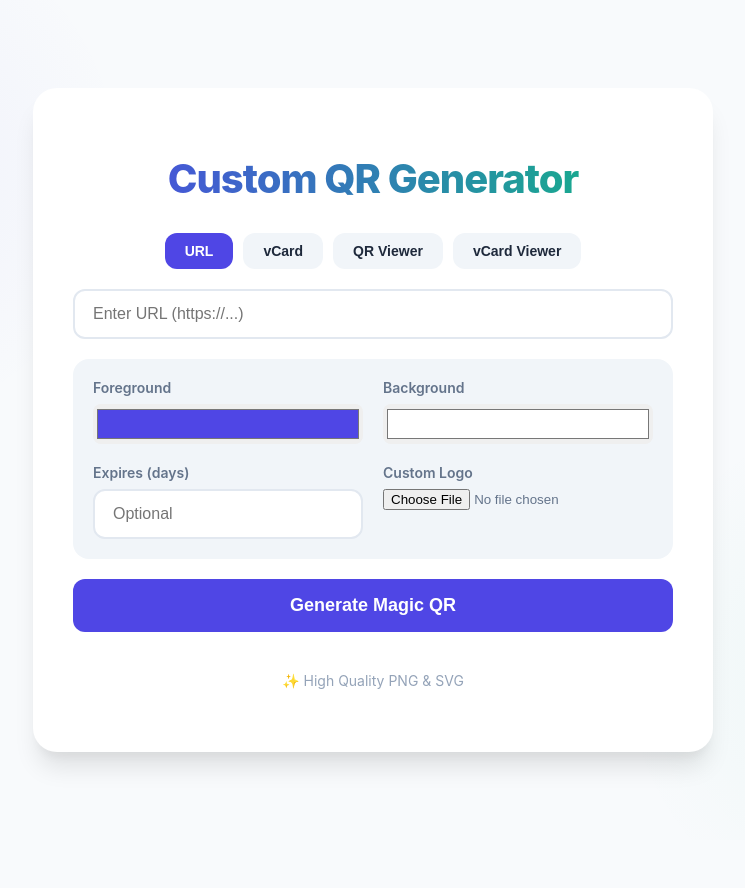
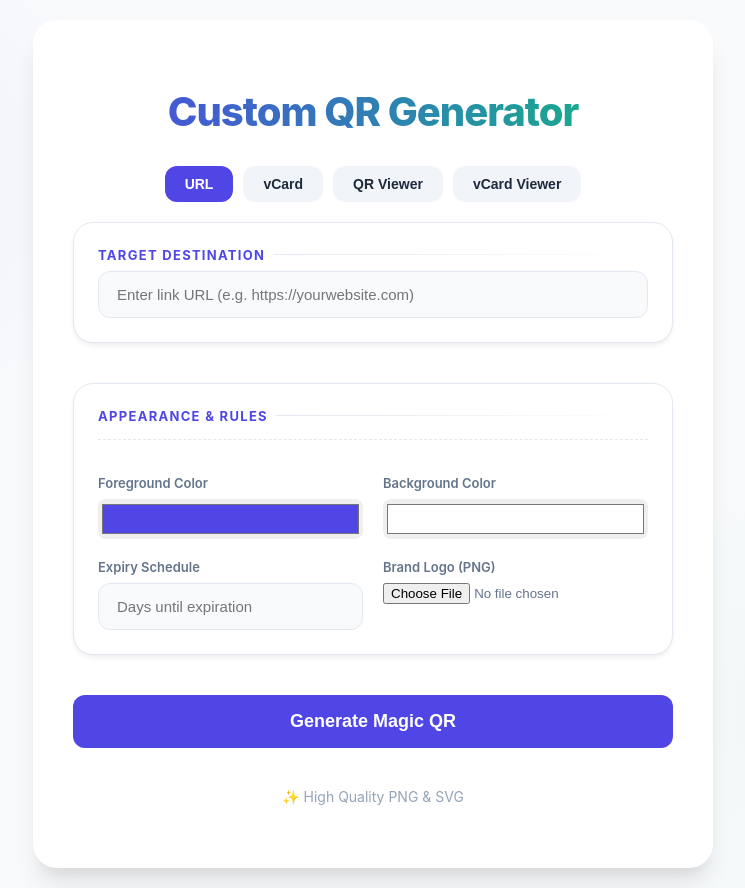
Before and after one commit to julisunkan/qrman, a Flask app: page / in a window 1280 px wide. Shown: the whole page, without its empty margins (267-1012 px from the left). Before the commit the page ends 769 px from the top, so only its background shows below. Run offline with Flask 3, Linux system fonts and the light colour scheme.

Commit message:
Refine web application forms with professional styling and animations
Update CSS to apply solid, aligned, and animated form styling across the application, enhancing user experience and visual appeal.

Replit-Commit-Author: Agent
Replit-Commit-Session-Id: 0bff6944-a9c8-47df-9a23-5beacebcd7f9
Replit-Commit-Checkpoint-Type: full_checkpoint
Replit-Commit-Event-Id: a40e7fd1-6e01-4880-9dba-3226f713a489
Replit-Commit-Screenshot-Url: https://storage.googleapis.com/screenshot-production-us-central1/bec24293-9c18-404d-90a7-dc47b2bdf227/0bff6944-a9c8-47df-9a23-5beacebcd7f9/7lEL2nh
Replit-Helium-Checkpoint-Created: true

```diff
--- a/static/css/style.css
+++ b/static/css/style.css
@@ -199,92 +199,101 @@ input[type="color"] {
     letter-spacing: 0.05em;
 }
 
-#vcard-fields {
-    display: grid;
-    grid-template-columns: 1fr 1fr;
-    gap: 20px;
+/* Professional Solid Form Styling */
+.input-group, #url-fields, #vcard-fields, .options {
     background: #ffffff;
-    padding: 25px;
+    border: 1.5px solid #e2e8f0;
+    padding: 24px;
     border-radius: 20px;
-    border: 1px solid #e2e8f0;
-    box-shadow: inset 0 2px 4px 0 rgba(0, 0, 0, 0.05);
+    box-shadow: 0 4px 6px -1px rgba(0, 0, 0, 0.05), 0 2px 4px -1px rgba(0, 0, 0, 0.03);
+    transition: all 0.3s cubic-bezier(0.4, 0, 0.2, 1);
+    margin-bottom: 20px;
+}
+
+.input-group:focus-within, #vcard-fields:focus-within, .options:focus-within {
+    border-color: var(--primary);
+    box-shadow: 0 10px 15px -3px rgba(79, 70, 229, 0.1);
 }
 
 .field-section {
     grid-column: span 2;
     display: flex;
     flex-direction: column;
-    gap: 10px;
+    gap: 12px;
+    padding-bottom: 15px;
+    border-bottom: 1px dashed #e2e8f0;
+    margin-bottom: 15px;
+}
+
+.field-section:last-child {
+    border-bottom: none;
+    margin-bottom: 0;
 }
 
 .field-section-label {
-    font-size: 12px;
+    font-size: 13px;
     font-weight: 700;
-    color: #94a3b8;
+    color: var(--primary);
     text-transform: uppercase;
-    letter-spacing: 0.05em;
-    margin-bottom: 4px;
+    letter-spacing: 0.1em;
+    display: flex;
+    align-items: center;
+    gap: 8px;
+}
+
+.field-section-label::after {
+    content: '';
+    flex: 1;
+    height: 1px;
+    background: linear-gradient(to right, #e2e8f0, transparent);
+}
+
+input[type="url"], input[type="text"], input[type="tel"], input[type="email"], input[type="number"] {
+    background: #f8fafc;
+    border: 1.5px solid #e2e8f0;
+    border-radius: 12px;
+    padding: 14px 18px;
+    font-size: 15px;
+    color: var(--text);
+    transition: all 0.2s ease;
+}
+
+input:focus {
+    background: #ffffff !important;
+    border-color: var(--primary) !important;
+    transform: translateY(-1px);
 }
 
 .dynamic-input-group {
     display: flex;
-    gap: 10px;
-    animation: slideIn 0.3s ease-out;
+    gap: 12px;
+    margin-bottom: 8px;
+    animation: slideInUp 0.4s cubic-bezier(0.16, 1, 0.3, 1);
 }
 
-@keyframes slideIn {
-    from { opacity: 0; transform: translateX(-10px); }
-    to { opacity: 1; transform: translateX(0); }
+@keyframes slideInUp {
+    from { opacity: 0; transform: translateY(10px); }
+    to { opacity: 1; transform: translateY(0); }
 }
 
-#vcard-fields input {
-    width: 100%;
-    box-sizing: border-box;
-    background: #f8fafc;
-    border: 1px solid #e2e8f0;
+.options {
+    display: grid;
+    grid-template-columns: repeat(2, 1fr);
+    gap: 20px;
 }
 
-#vcard-fields input:focus {
-    background: #ffffff;
-    border-color: var(--primary);
+.options label {
+    display: flex;
+    flex-direction: column;
+    gap: 8px;
+    font-weight: 600;
+    color: #64748b;
+    font-size: 13px;
 }
 
-.add-btn {
-    background: #f1f5f9;
-    color: var(--primary);
-    border: 1px solid #e2e8f0;
-    width: 44px;
-    height: 44px;
-    display: flex;
-    align-items: center;
-    justify-content: center;
-    border-radius: 10px;
-    cursor: pointer;
-    transition: all 0.2s ease;
-}
-
-.add-btn:hover {
-    background: var(--primary);
-    color: white;
-    border-color: var(--primary);
-}
-
-.remove-btn {
-    background: #fee2e2;
-    color: #ef4444;
-    border: 1px solid #fecaca;
-    width: 44px;
-    height: 44px;
-    display: flex;
-    align-items: center;
-    justify-content: center;
-    border-radius: 10px;
-    cursor: pointer;
-}
-
-.remove-btn:hover {
-    background: #ef4444;
-    color: white;
+/* Animations for mode switching */
+.fade-up-enter {
+    animation: slideInUp 0.5s ease-out forwards;
 }
 .features-mini {
     margin-top: 40px;
--- a/templates/index.html
+++ b/templates/index.html
@@ -20,10 +20,12 @@
             <input type="hidden" name="type" id="qr-type" value="url">
 
             <div id="url-fields" class="input-group">
-                <input type="url" name="url" placeholder="Enter URL (https://...)" id="url-input" required>
+                <span class="field-section-label">Target Destination</span>
+                <input type="url" name="url" placeholder="Enter link URL (e.g. https://yourwebsite.com)" id="url-input" required>
             </div>
 
-            <div id="vcard-fields" class="input-group" style="display: none;">
+            <div id="vcard-fields" style="display: none;">
+                <div class="input-group" style="display: grid; grid-template-columns: 1fr 1fr; gap: 15px;">
                     <div style="grid-column: span 1;">
                         <span class="field-section-label">Identity</span>
                         <input type="text" name="first_name" placeholder="First Name">
@@ -58,12 +60,16 @@
                         <input type="text" name="org" placeholder="Company / Organization Name">
                     </div>
                 </div>
+            </div>
 
             <div class="options" id="qr-options">
-                <label>Foreground <input type="color" name="fg_color" value="#4f46e5"></label>
-                <label>Background <input type="color" name="bg_color" value="#ffffff"></label>
-                <label>Expires (days) <input type="number" name="expiry_days" min="1" placeholder="Optional"></label>
-                <label>Custom Logo <input type="file" name="logo" accept="image/png"></label>
+                <div class="field-section" style="grid-column: span 2;">
+                    <span class="field-section-label">Appearance & Rules</span>
+                </div>
+                <label>Foreground Color <input type="color" name="fg_color" value="#4f46e5"></label>
+                <label>Background Color <input type="color" name="bg_color" value="#ffffff"></label>
+                <label>Expiry Schedule <input type="number" name="expiry_days" min="1" placeholder="Days until expiration"></label>
+                <label>Brand Logo (PNG) <input type="file" name="logo" accept="image/png"></label>
             </div>
             <button type="submit" id="submit-btn">Generate Magic QR</button>
         </form>
```
Lines whose indentation alone changed are shown as unchanged.
